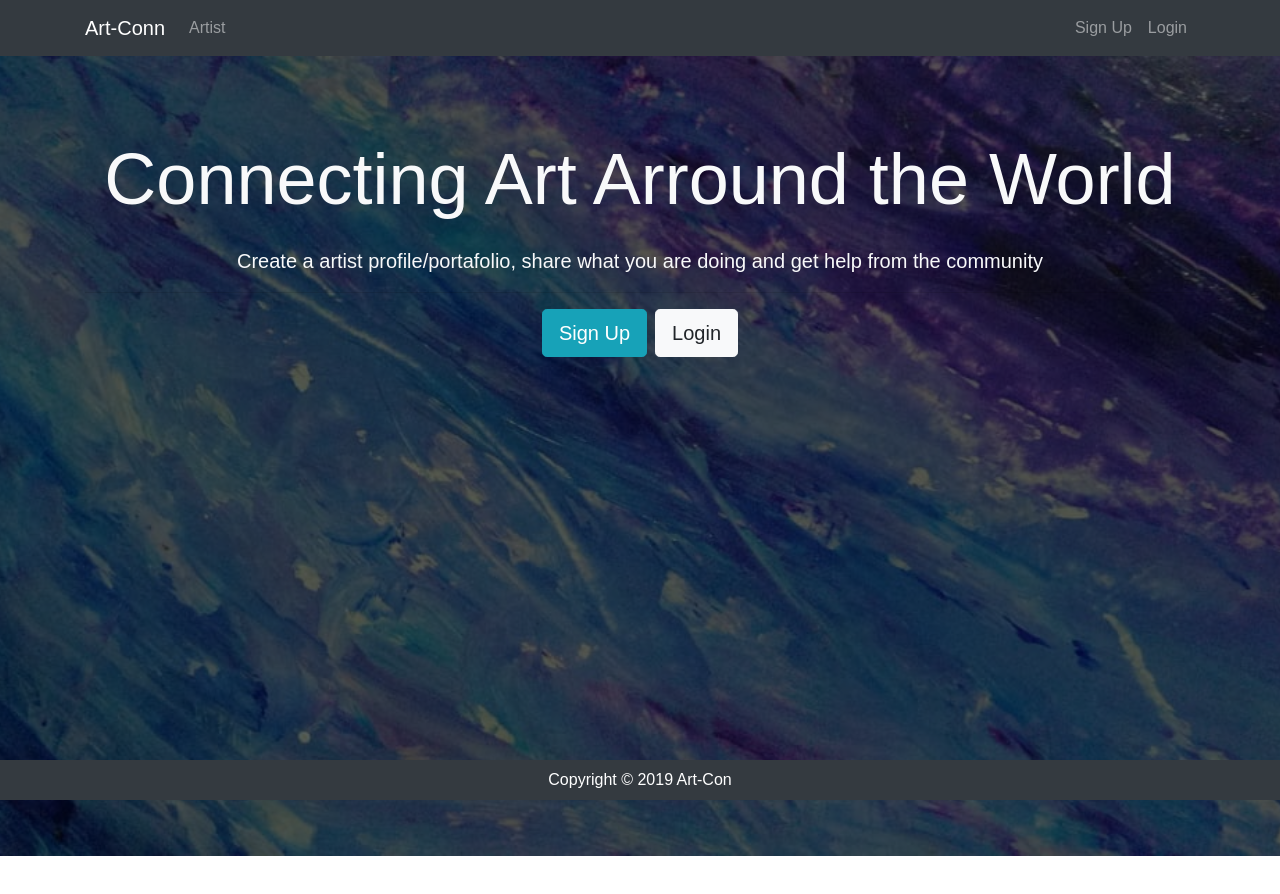
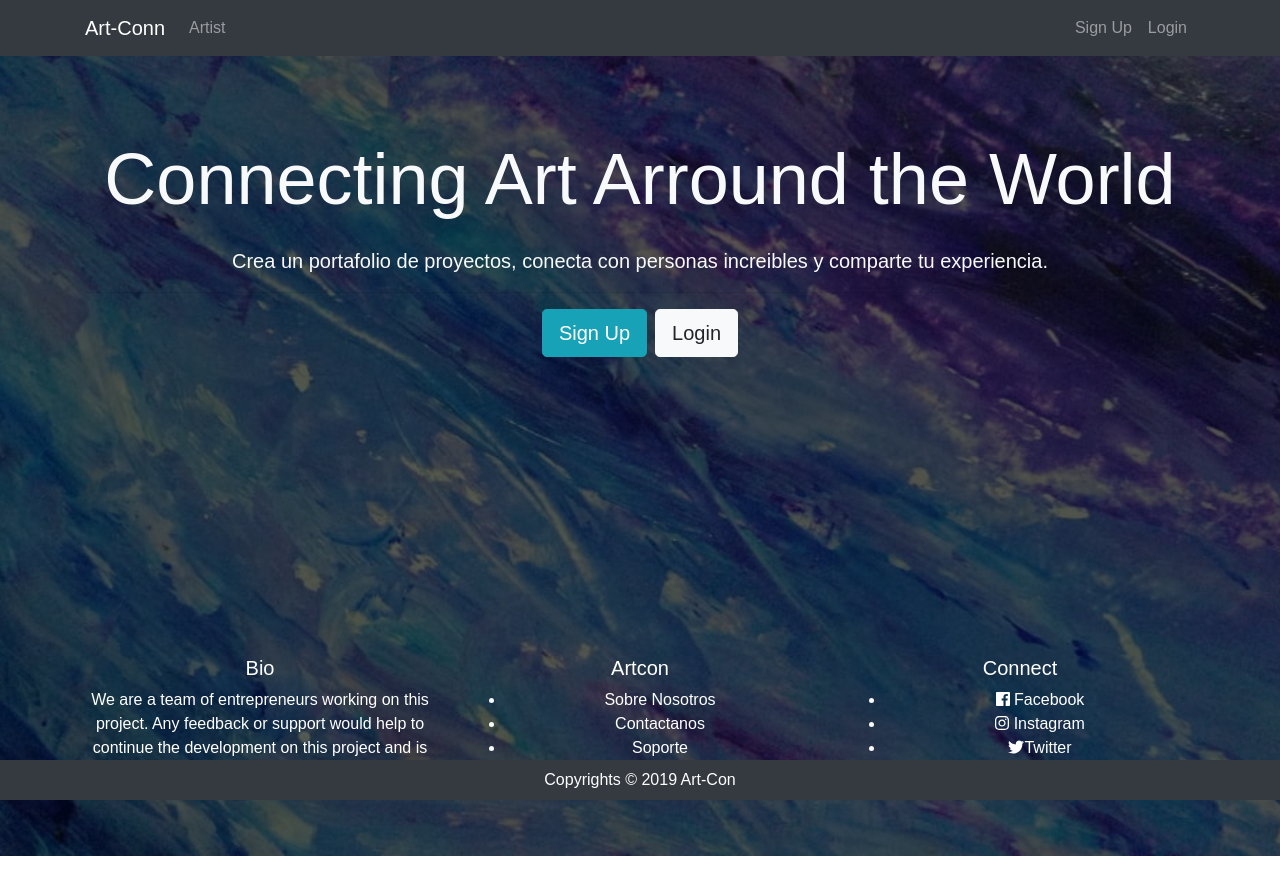
Before and after one commit to Watanuki395/art-conn, a React (Create React App) app in the folder client/: page / in a window 1280 px wide. Shown: the top 894 px of the page. Built offline with nearby package versions, Linux system fonts and the light colour scheme.

Commit message:
adding latest changes

```diff
--- /dev/null
+++ b/client/src/components/layout/ContactUs.js
@@ -0,0 +1,28 @@
+import React from 'react'
+
+export default () => {
+  return (
+    <div className="container">
+    <button className="btn btn-lg btn-info mr-2" data-toggle="modal" data-target="#myModal">Launch Modal</button>
+    <div className="modal text-dark" tabindex="-1" role="dialog" id="myModal"  background-color="#ffff">
+      <div className="modal-dialog" role="document" >
+        <div className="modal-content">
+          <div className="modal-header">
+            <h5 className="modal-title">Modal title</h5>
+            <button type="button" className="close" data-dismiss="modal" aria-label="Close">
+              <span aria-hidden="true">&times;</span>
+            </button>
+          </div>
+          <div className="modal-body">
+            <p>Modal body text goes here.</p>
+          </div>
+          <div className="modal-footer">
+            <button type="button" className="btn btn-secondary" data-dismiss="modal">Close</button>
+            <button type="button" className="btn btn-primary">Save changes</button>
+          </div>
+        </div>
+       </div>
+      </div>
+    </div>
+  )
+}
--- a/client/src/components/layout/Footer.js
+++ b/client/src/components/layout/Footer.js
@@ -3,7 +3,7 @@ import React from 'react'
 export default () => {
   return (
     <footer className="bg-dark text-white mt-5 p-2 text-center">
-        Copyright &copy; {new Date().getFullYear()} Art-Con
+        Copyrights &copy; {new Date().getFullYear()} Art-Con
     </footer>
-  )
+  );
 }
--- a/client/src/components/layout/Landing.js
+++ b/client/src/components/layout/Landing.js
@@ -2,6 +2,7 @@ import React, { Component } from 'react';
 import {Link} from 'react-router-dom';
 import {PropTypes} from 'prop-types';
 import {connect} from 'react-redux';
+//import ContactUs from './components/layout/ContactUs';
 
 class Landing extends Component {
 
@@ -22,7 +23,7 @@ class Landing extends Component {
                             Connecting Art Arround the World
                         </h1>
                         <p className="lead">
-                            Create a artist profile/portafolio, share what you are doing and get help from the community
+                            Crea un portafolio de proyectos, conecta con personas increibles y comparte tu experiencia.
                         </p>
                         <hr/>
                         <Link to="/register"
@@ -33,12 +34,38 @@ class Landing extends Component {
                         className="btn btn-lg btn-light">
                         Login
                         </Link>
+                        <footer className="page-footer orange">
+                            <div className="container">
+                              <div className="row">
+                                <div className="col l6 s12">
+                                  <h5 className="text-white">Bio</h5>
+                                  <p className="text-white text-lighten-4">We are a team of entrepreneurs working on this project. Any feedback or support would help to continue the development on this project and is greatly appreciated.</p>
 
+
+                                </div>
+                                <div className="col l3 s12">
+                                  <h5 className="text-white">Artcon</h5>
+                                  <ul>
+                                    <li><a className="text-white" href="#!">Sobre Nosotros</a></li>
+                                    <li><a className="text-white" href="#!">Contactanos</a></li>
+                                    <li><a className="text-white" href="#!">Soporte</a></li>
+                                    <li><a className="text-white" href="#!">Ayuda</a></li>
+                                  </ul>
+                                </div>
+                                <div className="col l3 s12" >
+                                  <h5 className="text-white">Connect</h5>
+                                  <ul>
+                                    <li><a className="text-white" align="left" href="#!"><i className="fab fa-facebook"/> Facebook</a></li>
+                                    <li><a className="text-white" align="left" href="#!"><i className="fab fa-instagram"/> Instagram</a></li>
+                                    <li><a className="text-white" align="left" href="#!"><i className="fab fa-twitter"/>Twitter</a></li>
+                                  </ul>
+                                </div>
+                              </div>
+                            </div>
+                          </footer>
                     </div>
                 </div>
-
             </div>
-
         </div>
 
       </div>
```
